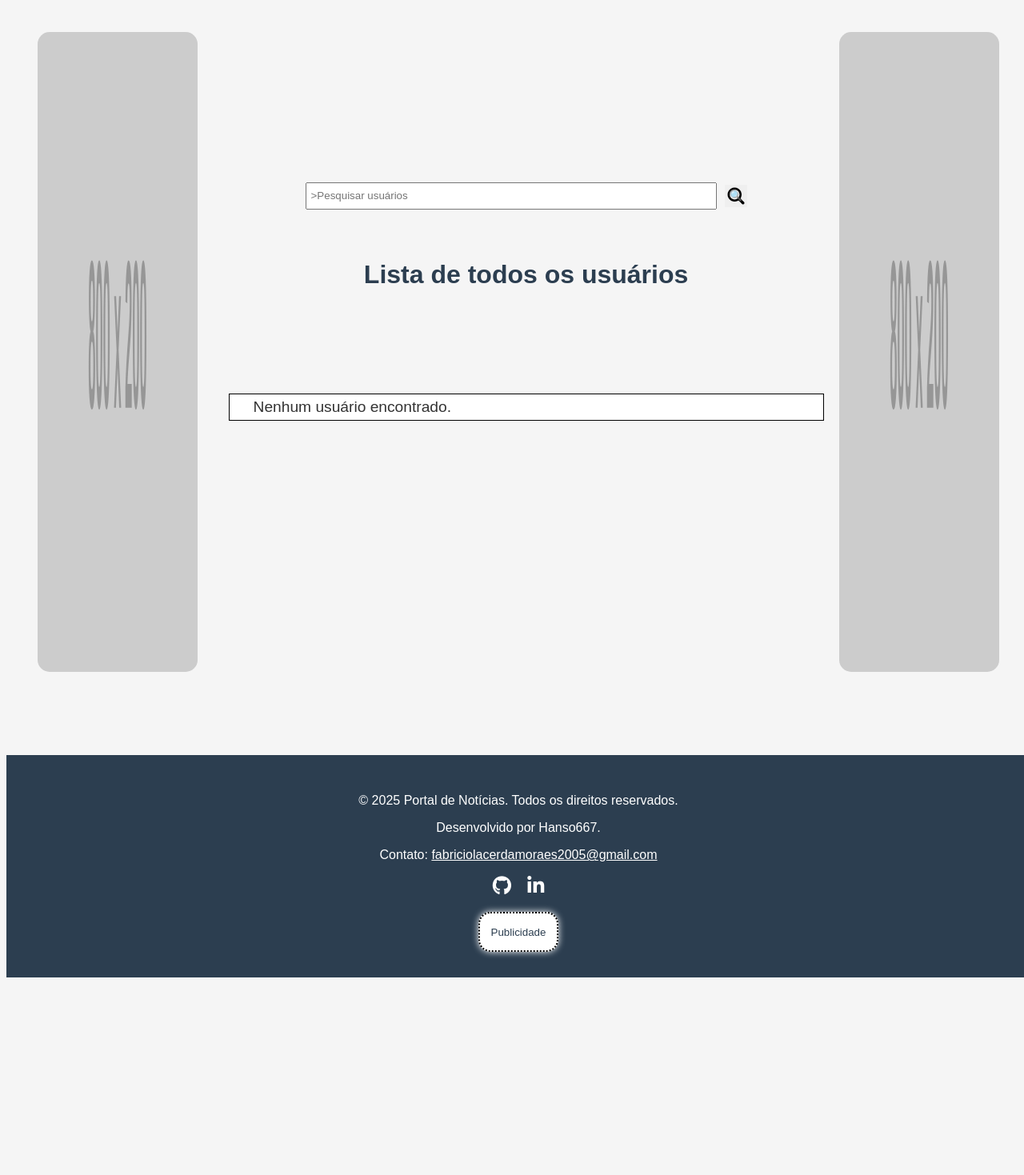
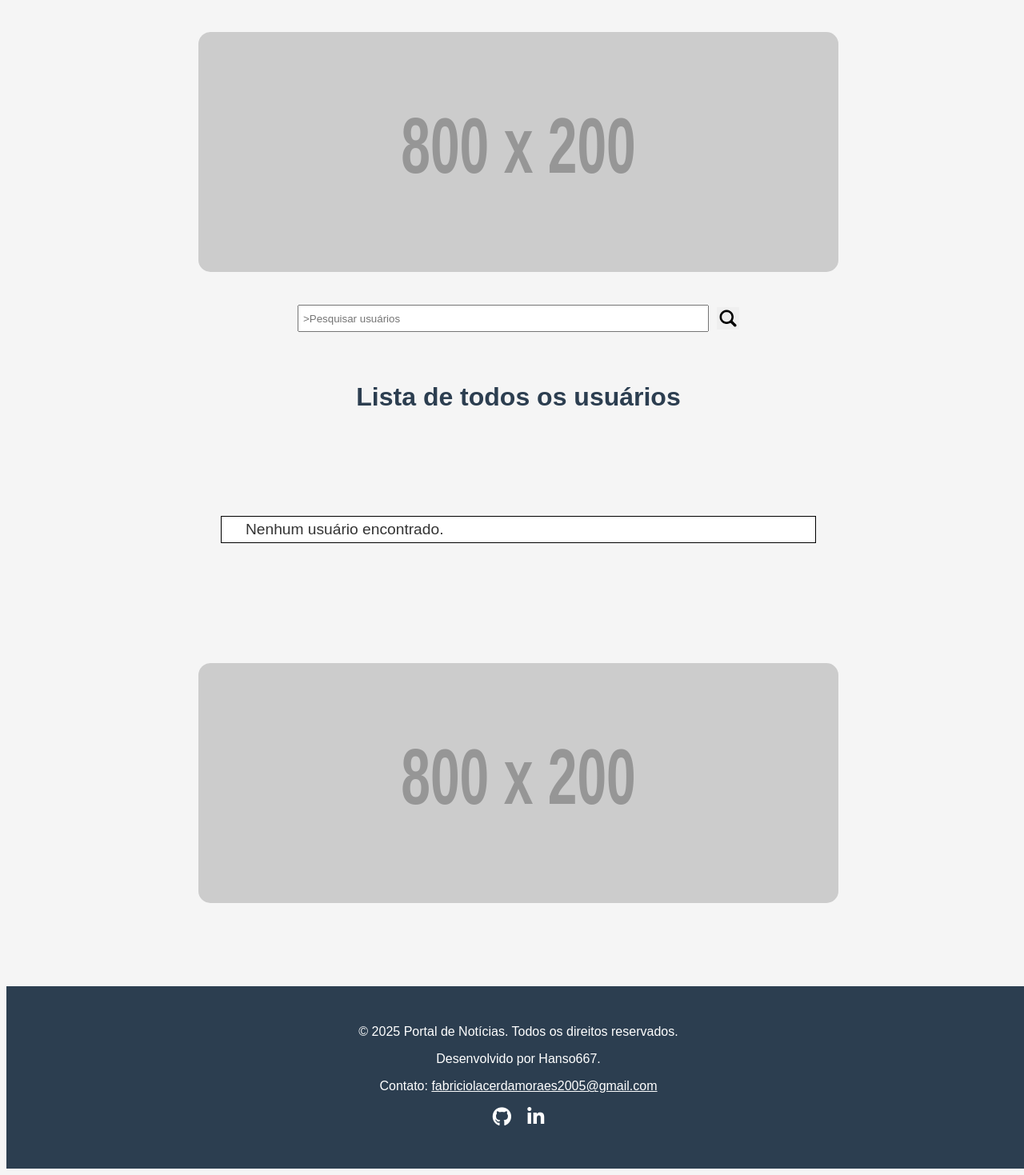
Before and after one commit to Hanso667/ProjetoNoticiario, a PHP site: page /pages/usuarios.php in a window 1280 px wide. Shown: the part 135-1604 px from the top of the page at 80% size. Before the commit the page ends 1357 px from the top, so only its background shows below. Run offline with PHP 8.4, Linux system fonts and the light colour scheme; grey boxes labelled with a size stand in for pictures from a placeholder-image service; data that the repository does not hold is empty; some libraries are stand-ins or nearby versions.

Commit message:
semifinal

```diff
--- a/index.php
+++ b/index.php
@@ -174,7 +174,7 @@ $totalPaginas = ceil($totalPostagens / $postagensPorPagina);
     .ad {
       margin: 20px 0;
       width: 800px;
-      height: 200px;
+      height: 300px;
       border-radius: 15px;
     }
   </style>
@@ -449,10 +449,8 @@ $totalPaginas = ceil($totalPostagens / $postagensPorPagina);
     </div>
     <br>
 
-    <?php if (isset($_SESSION['usuario_id'])): ?>
+    <?php if (isset($_SESSION['usuario_id']) && $_SESSION['usuario_id'] == 0 ): ?>
       <a class="publicidade" href="./pages/CadastroAnuncio.php"><button>Publicidade</button></a>
-    <?php else: ?>
-      <a class="publicidade" href="./pages/login.php"><button>Publicidade</button></a>
     <?php endif; ?>
 
   </footer>
--- a/pages/signin.php
+++ b/pages/signin.php
@@ -157,10 +157,8 @@ if ($_SERVER["REQUEST_METHOD"] == "POST") {
             </a>
         </div>
         <br>
-        <?php if (isset($_SESSION['usuario_id'])): ?>
-            <a class="publicidade" href=""><button>Publicidade</button></a>
-        <?php else: ?>
-            <a class="publicidade" href="../pages/login.php"><button>Publicidade</button></a>
+        <?php if (isset($_SESSION['usuario_id']) && $_SESSION['usuario_id'] == 0): ?>
+            <a class="publicidade" href="./CadastroAnuncio.php"><button>Publicidade</button></a>
         <?php endif; ?>
 
     </footer>
--- a/pages/usuarios.php
+++ b/pages/usuarios.php
@@ -83,8 +83,8 @@ $totalPaginas = ceil($totalUsuarios / $usuariosPorPagina);
 
         .ad {
             margin: 20px 0;
-            width: 200px;
-            height: 800px;
+            width: 800px;
+            height: 300px;
             border-radius: 15px;
         }
     </style>
@@ -137,7 +137,7 @@ $totalPaginas = ceil($totalUsuarios / $usuariosPorPagina);
 
             <form class="search" action="../pages/usuarios.php" method="GET">
                 <input type="text" name="id" id="Search_usuario" placeholder=">Pesquisar usuários" value="<?= htmlspecialchars($searchTerm) ?>">
-                <button id="Search_usuario_button">🔍</button>
+                <button id="Search_usuario_button"></button>
             </form>
 
             <h1>
@@ -227,10 +227,8 @@ $totalPaginas = ceil($totalUsuarios / $usuariosPorPagina);
             <a href="https://www.linkedin.com/in/fabricio-lacerda-moraes-991979300/" class="social-btn" aria-label="LinkedIn"><i class="fab fa-linkedin-in"></i></a>
         </div>
         <br>
-        <?php if (isset($_SESSION['usuario_id'])): ?>
-            <a class="publicidade" href=""><button>Publicidade</button></a>
-        <?php else: ?>
-            <a class="publicidade" href="../pages/login.php"><button>Publicidade</button></a>
+        <?php if (isset($_SESSION['usuario_id']) && $_SESSION['usuario_id'] == 0): ?>
+            <a class="publicidade" href="./CadastroAnuncio.php"><button>Publicidade</button></a>
         <?php endif; ?>
     </footer>
 
--- a/src/css/noticia.css
+++ b/src/css/noticia.css
@@ -1,5 +1,10 @@
 #DarkButton:hover {
     cursor: pointer;
+}
+
+.login-button,
+.sigin-button {
+    margin-bottom: 10px;
 }
 
 * {
--- a/src/css/noticiadark.css
+++ b/src/css/noticiadark.css
@@ -1,5 +1,10 @@
 #DarkButton:hover {
     cursor: pointer;
+}
+
+.login-button,
+.sigin-button {
+    margin-bottom: 10px;
 }
 
 * {
--- a/src/css/usuarios.css
+++ b/src/css/usuarios.css
@@ -20,7 +20,7 @@ body {
 main {
     position: relative;
     display: flex;
-    flex-direction: row;
+    flex-direction: column;
     justify-content: space-evenly;
     align-items: center;
     min-height: 80vh;
--- a/src/css/usuariosdark.css
+++ b/src/css/usuariosdark.css
@@ -21,7 +21,7 @@ body {
 main {
     position: relative;
     display: flex;
-    flex-direction: row;
+    flex-direction: column;
     justify-content: space-evenly;
     align-items: center;
     min-height: 80vh;
```
Also changed, not shown: pages/dashboard.php (+12 -13 lines), pages/login.php (+4 -6 lines), pages/noticia.php (+11 -16 lines).
